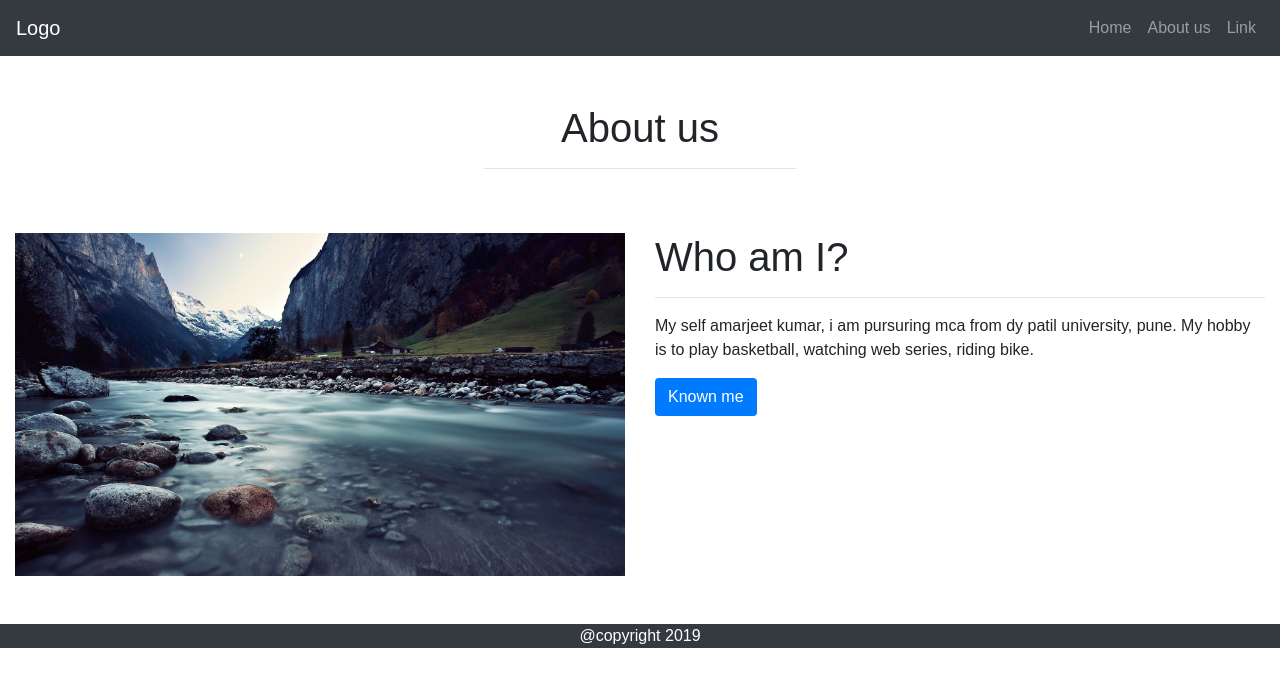
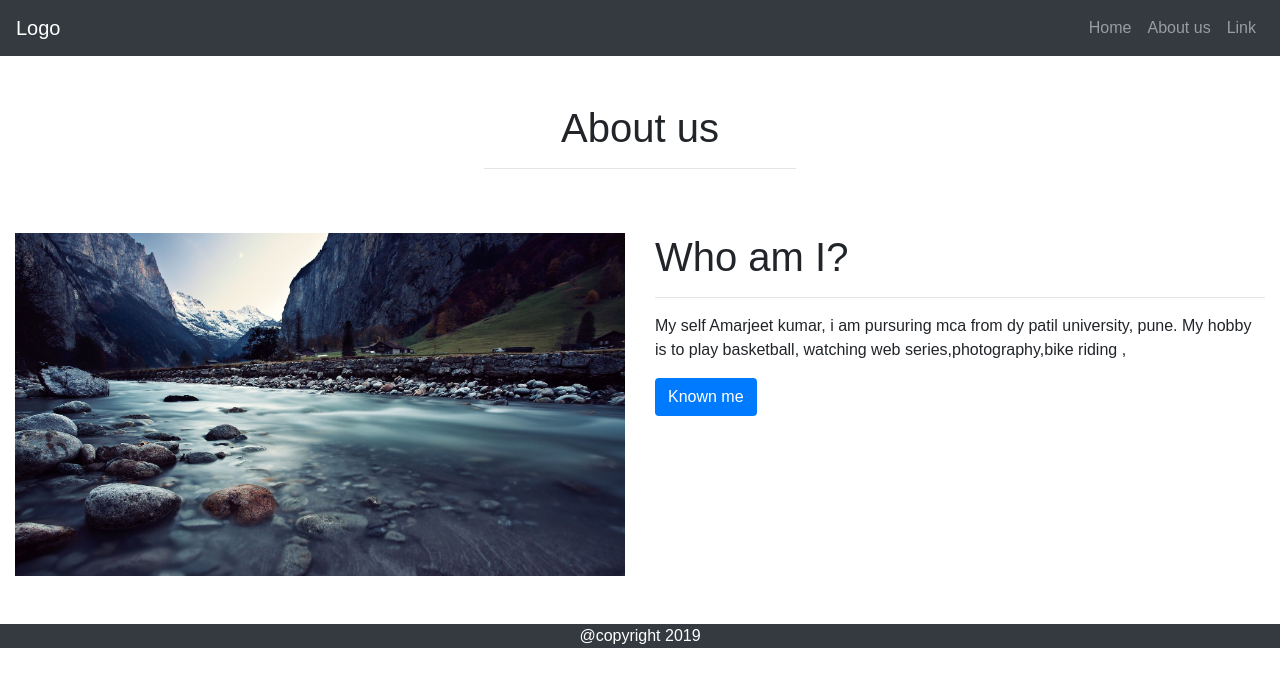
Before and after one commit to amarjeetk06/bootstrapweb, a plain HTML site: page about.html in a window 1280 px wide. Drawn offline with nearby package versions, Linux system fonts and the light colour scheme.

Commit message:
git commit -m "edits the hobbies

```diff
--- a/about.html
+++ b/about.html
@@ -46,7 +46,7 @@
       <div class="col-lg-6 col-md-6 md-12">
         <h1>Who am I?</h1>
         <hr>
-        <p>My self amarjeet kumar, i am pursuring mca from dy patil university, pune. My hobby is to play basketball, watching web series, riding bike.</p>
+        <p>My self Amarjeet kumar, i am pursuring mca from dy patil university, pune. My hobby is to play basketball, watching web series,photography,bike riding ,</p>
         <button class="btn bg-primary text-white">Known me</button>
       </div>
      </div>
```
